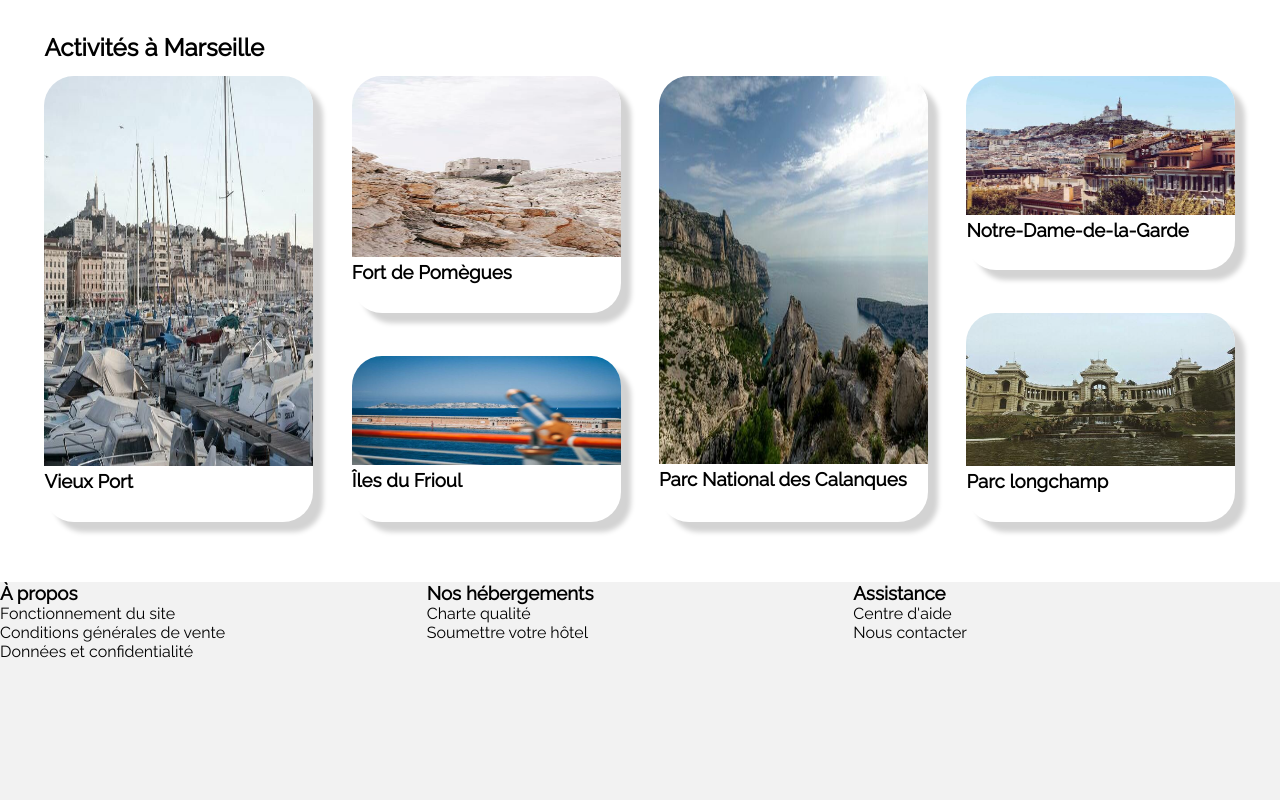
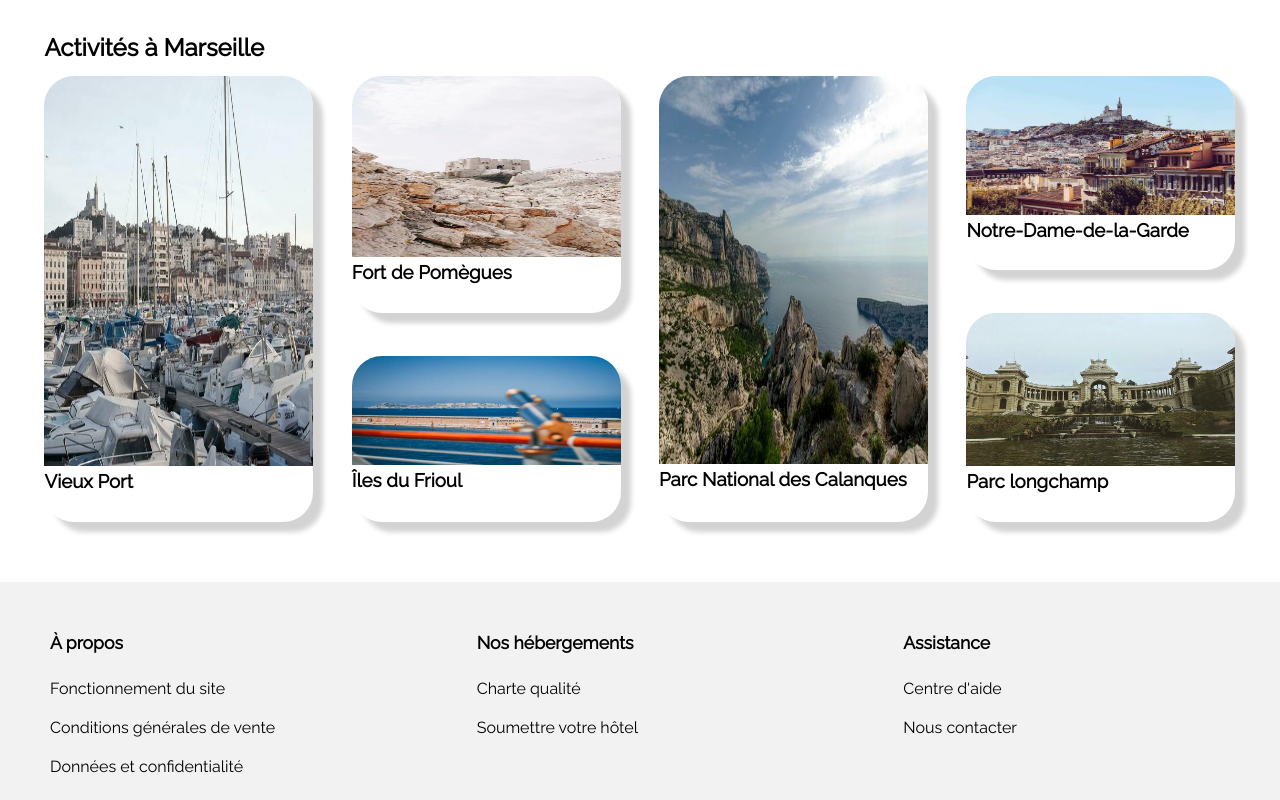
Before and after one commit to Copernic-Tonic/Openclassrooms-Projet2, a plain HTML site: page index.html in a window 1280 px wide. Shown: the part 1085-1885 px from the top of the page. Drawn offline with Linux system fonts and the light colour scheme.

Commit message:
nouveau commit

```diff
--- a/styles/style.css
+++ b/styles/style.css
@@ -73,7 +73,7 @@ body  {
     max-width: 1440px;
     height: 298px;
     margin: auto;
-    padding :0 150px 0 150px;
+    padding :0 50px 0 50px;
     display: flex;
     flex-direction: column;
     justify-content: space-around;
@@ -516,17 +516,18 @@ footer {
 
 }
 
-.À_propos {
+.parent_footer div {
     width: 448px;
     height: 115px;
+    padding: 50px 0 0 50px;
 }
 
-.Nos_hébergements {
-    width: 448px;
-    height: 115px;
+.parent_footer div h3 {
+    font-size: 1.1em;
+    font-weight: bold;
+    padding: 0 0 26px 0;
 }
 
-.Assistance {
-    width: 448px;
-    height: 115px;
+.parent_footer div p {
+    padding: 0 0 20px 0;
 }
```
